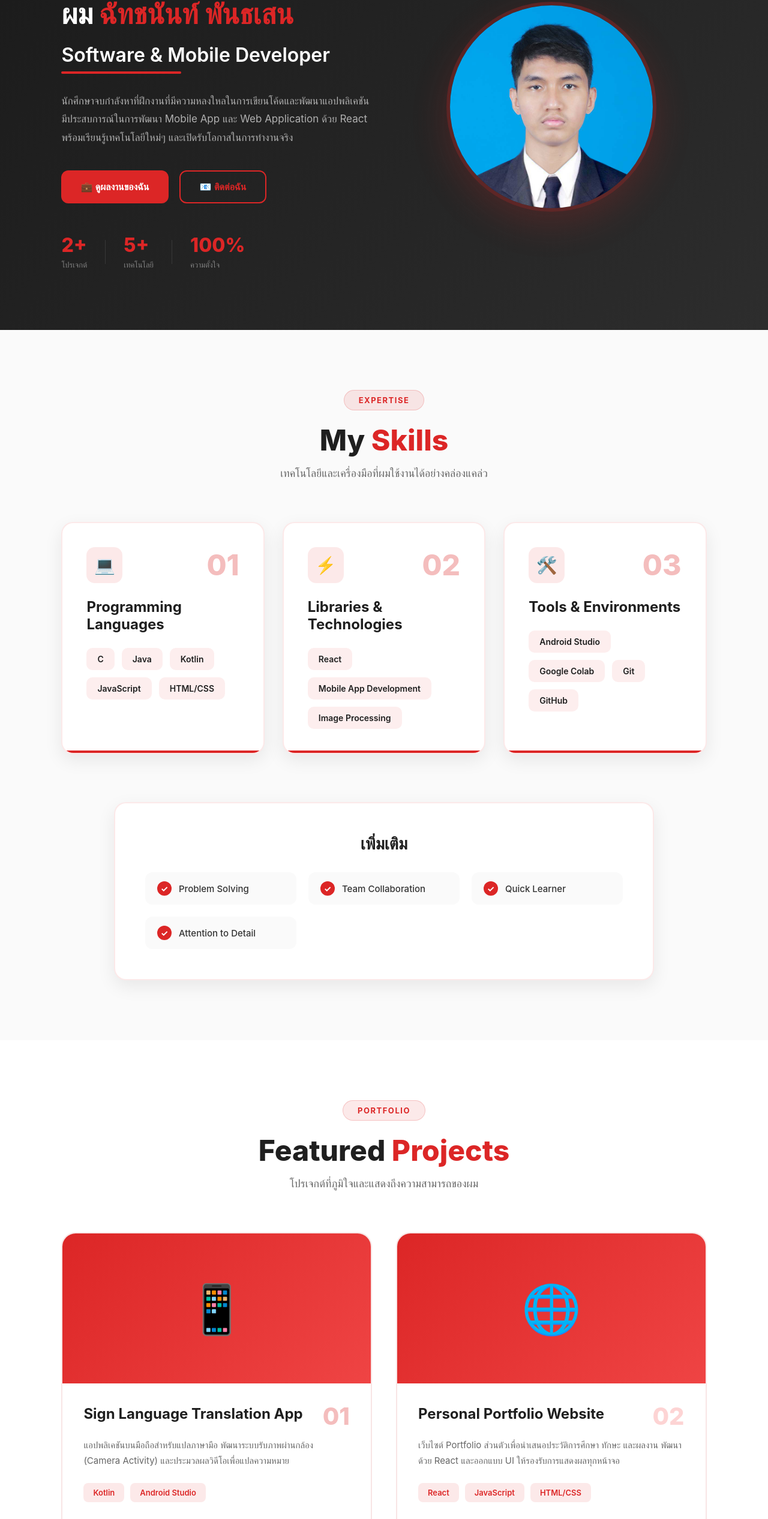
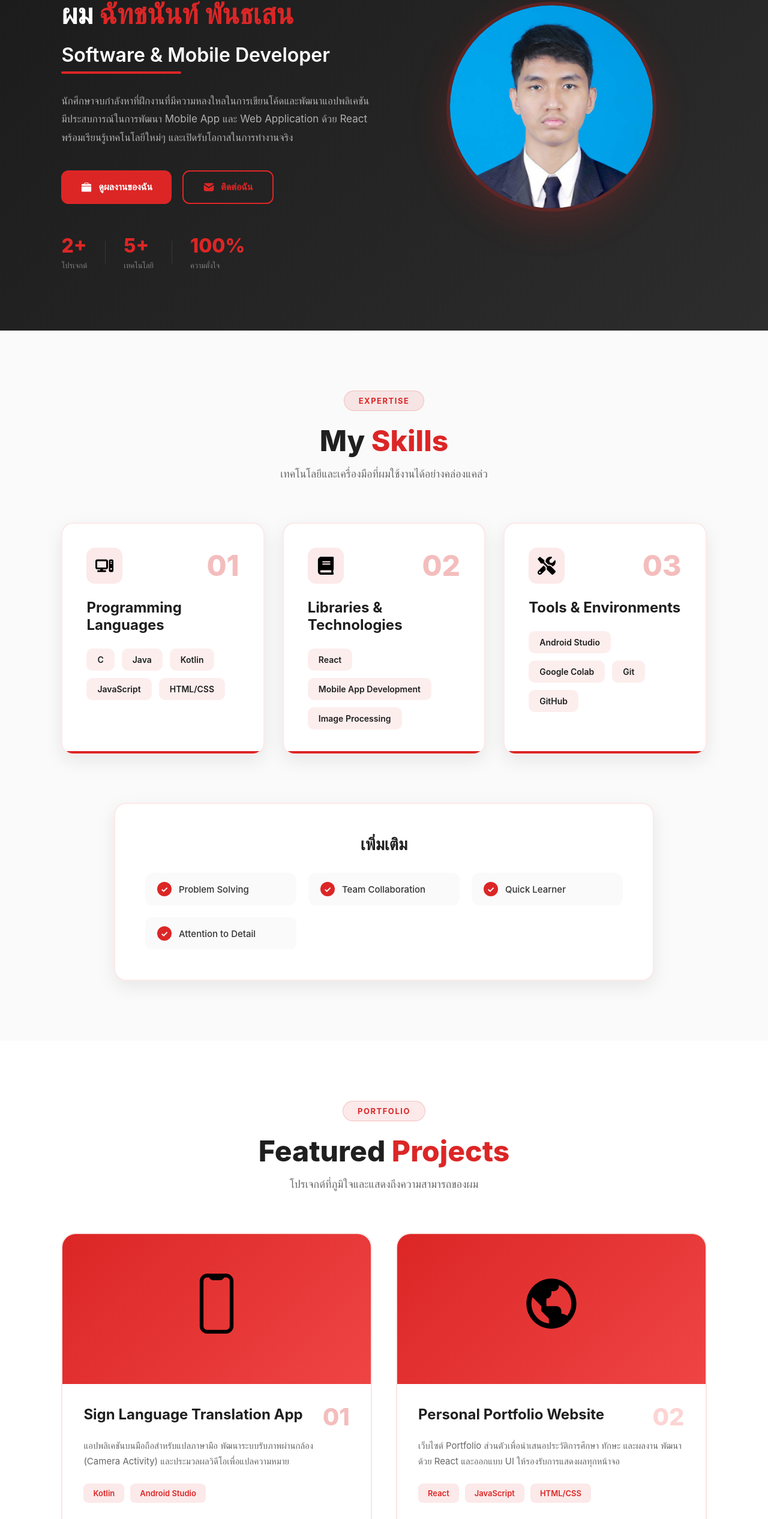
Before and after one commit to DeMoNiX204/My-Portfolio, a React (Create React App) app: page / in a window 1280 px wide. Shown: the part 215-2747 px from the top of the page at 60% size. Built offline with nearby package versions, Linux system fonts and the light colour scheme.

Commit message:
upddate icon

```diff
--- a/package.json
+++ b/package.json
@@ -9,6 +9,7 @@
     "@testing-library/user-event": "^13.5.0",
     "react": "^19.2.4",
     "react-dom": "^19.2.4",
+    "react-icons": "^5.5.0",
     "react-pdf": "^10.3.0",
     "react-scripts": "5.0.1",
     "web-vitals": "^2.1.4"
--- a/src/components/Contact.js
+++ b/src/components/Contact.js
@@ -1,4 +1,7 @@
 import React from 'react';
+import { TbMailFilled } from "react-icons/tb";
+import { IoPhonePortraitOutline } from "react-icons/io5";
+import { FaGithubSquare } from "react-icons/fa";
 
 function Contact() {
     const contactInfo = [
@@ -6,19 +9,19 @@ function Contact() {
             platform: "Email",
             value: "chatchanan918@gmail.com",
             link: "mailto:chatchanan918@gmail.com",
-            icon: "📧"
+            icon: <TbMailFilled size={30}/>
         },
         {
             platform: "GitHub",
             value: "github.com/DeMoNiX204",
             link: "https://github.com/DeMoNiX204",
-            icon: "💻"
+            icon: <FaGithubSquare size={30}/>
         },
         {
             platform: "Phone",
             value: "092-416-5647",
             link: "tel:092-416-5647",
-            icon: "📱"
+            icon: <IoPhonePortraitOutline size={30}/>
         }
     ];
 
@@ -45,7 +48,7 @@ function Contact() {
                             style={styles.contactCard}
                         >
                             <div style={styles.iconBox}>
-                                <span style={styles.icon}>{contact.icon}</span>
+                                {contact.icon}
                             </div>
                             <div style={styles.info}>
                                 <h4 style={styles.platform}>{contact.platform}</h4>
@@ -66,7 +69,7 @@ function Contact() {
                         style={styles.ctaButton}
                         onClick={() => window.location.href = 'mailto:chatchanan918@gmail.com'}
                     >
-                        ✉️ ส่งอีเมลหาผม
+                        <TbMailFilled size={25}/> ส่งอีเมลหาผม
                     </button>
                 </div>
             </div>
@@ -155,9 +158,6 @@ const styles = {
         justifyContent: 'center',
         backgroundColor: 'rgba(220, 38, 38, 0.1)',
         flexShrink: 0,
-    },
-    icon: {
-        fontSize: '32px',
     },
     info: {
         flex: 1,
--- a/src/components/DocumentDownloads.js
+++ b/src/components/DocumentDownloads.js
@@ -1,5 +1,8 @@
 import React from 'react';
 import PDFViewer from './PDFViewer';
+import { FaGraduationCap } from "react-icons/fa6";
+import { HiMiniClipboard } from "react-icons/hi2";
+import { IoMdDocument } from "react-icons/io";
 
 function DocumentDownloads() {
     const documents = [
@@ -8,7 +11,7 @@ function DocumentDownloads() {
             subtitle: "ประวัติส่วนตัว",
             fileUrl: "/documents/chatchanan_cv.pdf",
             fileName: "chatchanan_cv.pdf",
-            icon: "📄",
+            icon: <IoMdDocument size={35}/>,
             color: "#DC2626"
         },
         {
@@ -16,7 +19,7 @@ function DocumentDownloads() {
             subtitle: "ประวัติการทำงาน",
             fileUrl: "/documents/chatchanan_resume.pdf",
             fileName: "chatchanan_resume.pdf",
-            icon: "📋",
+            icon: <HiMiniClipboard  size={35}/>,
             color: "#DC2626"
         },
         {
@@ -24,7 +27,7 @@ function DocumentDownloads() {
             subtitle: "ผลการศึกษา",
             fileUrl: "/documents/chatchanan_transcript.pdf",
             fileName: "chatchanan_transcript.pdf",
-            icon: "🎓",
+            icon: <FaGraduationCap size={35}/>,
             color: "#DC2626"
         }
     ];
@@ -46,7 +49,7 @@ function DocumentDownloads() {
                     <div key={index} style={styles.documentSection}>
                         <div style={styles.sectionHeader}>
                             <div style={{...styles.docIconBox, backgroundColor: doc.color + '15'}}>
-                                <span style={styles.docIcon}>{doc.icon}</span>
+                                {doc.icon}
                             </div>
                             <div style={styles.docInfo}>
                                 <h3 style={styles.docTitle}>{doc.title}</h3>
@@ -131,9 +134,6 @@ const styles = {
         justifyContent: 'center',
         flexShrink: 0,
     },
-    docIcon: {
-        fontSize: '32px',
-    },
     docInfo: {
         flex: 1,
     },
--- a/src/components/Hero.js
+++ b/src/components/Hero.js
@@ -1,4 +1,6 @@
 import React from 'react';
+import { IoIosBriefcase } from "react-icons/io";
+import { TbMailFilled } from "react-icons/tb";
 
 function Hero() {
     return (
@@ -27,13 +29,13 @@ function Hero() {
                         style={styles.primaryButton}
                         onClick={() => document.getElementById('projects').scrollIntoView({ behavior: 'smooth' })}
                     >
-                        💼 ดูผลงานของฉัน
+                        <IoIosBriefcase size={20}/> ดูผลงานของฉัน
                     </button>
                     <button
                         style={styles.secondaryButton}
                         onClick={() => document.getElementById('contact').scrollIntoView({ behavior: 'smooth' })}
                     >
-                        📧 ติดต่อฉัน
+                        <TbMailFilled size={20}/> ติดต่อฉัน
                     </button>
                 </div>
 
--- a/src/components/PDFViewer.js
+++ b/src/components/PDFViewer.js
@@ -1,6 +1,6 @@
 import React, { useState } from 'react';
 import { Document, Page, pdfjs } from 'react-pdf';
-
+import { HiDocumentDownload } from "react-icons/hi";
 import 'react-pdf/dist/Page/AnnotationLayer.css';
 import 'react-pdf/dist/Page/TextLayer.css';
 
@@ -76,7 +76,7 @@ function PDFViewer({ fileUrl, fileName, accentColor = '#DC2626' }) {
                     download={fileName}
                     style={{...styles.downloadButton, backgroundColor: accentColor}}
                 >
-                    Download ⬇️
+                    Download <HiDocumentDownload size={25}/>
                 </a>
             </div>
         </div>
--- a/src/components/Projects.js
+++ b/src/components/Projects.js
@@ -1,5 +1,8 @@
 import React, { useState } from 'react';
-
+import { IoPhonePortraitOutline } from "react-icons/io5";
+import { BiWorld } from "react-icons/bi";
+import { FaGithubSquare } from "react-icons/fa";
+import { FaBook } from "react-icons/fa";
 function Projects() {
     const [selectedProject, setSelectedProject] = useState(null);
 
@@ -8,7 +11,7 @@ function Projects() {
             title: "Sign Language Translation App",
             description: "แอปพลิเคชันบนมือถือสำหรับแปลภาษามือ พัฒนาระบบรับภาพผ่านกล้อง (Camera Activity) และประมวลผลวิดีโอเพื่อแปลความหมาย",
             techStack: ["Kotlin", "Android Studio"],
-            imageEmoji: "📱",
+            Icon: <IoPhonePortraitOutline size={100}/>,
             githubLink: "https://github.com/DeMoNiX204/Hand_Sign",
             numberColor: "rgba(220, 38, 38, 0.30)", // สีแดงเข้ม
             details: {
@@ -25,7 +28,7 @@ function Projects() {
             title: "Personal Portfolio Website",
             description: "เว็บไซต์ Portfolio ส่วนตัวเพื่อนำเสนอประวัติการศึกษา ทักษะ และผลงาน พัฒนาด้วย React และออกแบบ UI ให้รองรับการแสดงผลทุกหน้าจอ",
             techStack: ["React", "JavaScript", "HTML/CSS"],
-            imageEmoji: "🌐",
+            Icon: <BiWorld size={100}/>,
             githubLink: "https://github.com/DeMoNiX204/My-Portfolio",
             numberColor: "rgba(248, 113, 113, 0.30)", // สีแดงอ่อน
             details: {
@@ -54,7 +57,7 @@ function Projects() {
                 {projectList.map((project, index) => (
                     <div key={index} style={styles.card}>
                         <div style={styles.imageBox}>
-                            <span style={styles.imageEmoji}>{project.imageEmoji}</span>
+                            <span style={styles.Icon}>{project.Icon}</span>
                         </div>
 
                         <div style={styles.content}>
@@ -80,13 +83,13 @@ function Projects() {
                                     target="_blank"
                                     rel="noreferrer"
                                 >
-                                    💻 GitHub
+                                    <FaGithubSquare size={25}/> GitHub
                                 </a>
                                 <button
                                     style={styles.detailsButton}
                                     onClick={() => setSelectedProject(project)}
                                 >
-                                    📖 รายละเอียด
+                                    <FaBook size={25}/> รายละเอียด
                                 </button>
                             </div>
                         </div>
@@ -103,7 +106,7 @@ function Projects() {
 
                         <div style={styles.modalHeader}>
                             <div style={styles.modalIconBox}>
-                                <span style={styles.modalIcon}>{selectedProject.imageEmoji}</span>
+                                <span style={styles.modalIcon}>{selectedProject.Icon}</span>
                             </div>
                             <h2 style={styles.modalTitle}>{selectedProject.title}</h2>
                         </div>
@@ -187,7 +190,7 @@ const styles = {
         alignItems: 'center',
         justifyContent: 'center',
     },
-    imageEmoji: {
+    Icon: {
         fontSize: '80px',
     },
     content: {
--- a/src/components/Skills.js
+++ b/src/components/Skills.js
@@ -1,22 +1,25 @@
 import React from 'react';
+import { FaComputer } from "react-icons/fa6";
+import { FaBook } from "react-icons/fa";
+import { FaTools } from "react-icons/fa";
 
 function Skills() {
     const skillCategories = [
         {
             title: "Programming Languages",
-            icon: "💻",
+            icon: <FaComputer size={30}/>,
             skills: ["C","Java","Kotlin", "JavaScript", "HTML/CSS"],
             numberColor: "rgba(220, 38, 38, 0.30)" // 30% opacity - เห็นชัดที่สุด
         },
         {
             title: "Libraries & Technologies",
-            icon: "⚡",
+            icon: <FaBook size={30}/>,
             skills: ["React", "Mobile App Development", "Image Processing"],
             numberColor: "rgba(220, 38, 38, 0.30)" // 30% opacity - เห็นชัดที่สุด
         },
         {
             title: "Tools & Environments",
-            icon: "🛠️",
+            icon: <FaTools size={30}/>,
             skills: ["Android Studio", "Google Colab", "Git", "GitHub"],
             numberColor: "rgba(220, 38, 38, 0.30)" // 30% opacity - เห็นชัดที่สุด
         }
@@ -39,7 +42,7 @@ function Skills() {
                     <div key={index} style={styles.card}>
                         <div style={styles.cardHeader}>
                             <div style={styles.iconBox}>
-                                <span style={styles.icon}>{category.icon}</span>
+                               {category.icon}
                             </div>
                             <div style={{...styles.cardNumber, color: category.numberColor}}>0{index + 1}</div>
                         </div>
@@ -140,9 +143,6 @@ const styles = {
         justifyContent: 'center',
         backgroundColor: 'rgba(220, 38, 38, 0.1)',
     },
-    icon: {
-        fontSize: '28px',
-    },
     cardNumber: {
         fontSize: '48px',
         fontWeight: '800',
```
Also changed, not shown: 1 other file (tests, documents, lock files or other folders).
